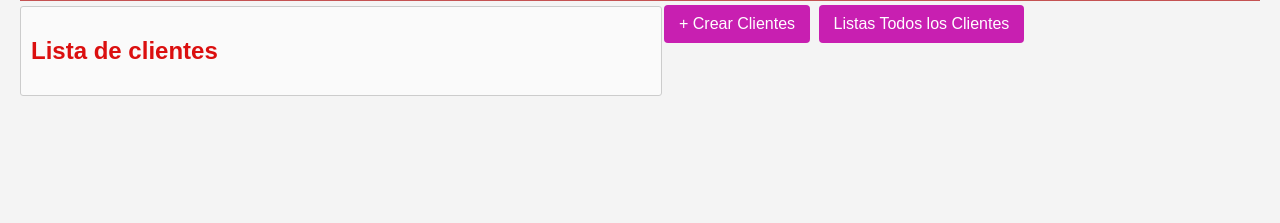
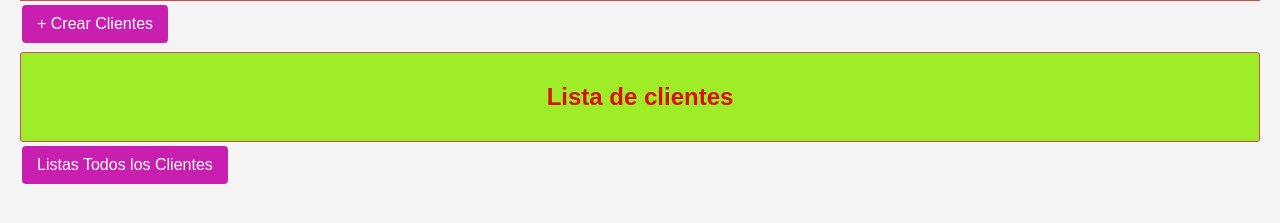
Before and after one commit to yanifischer/grupo19_nodeJs, a website: page public/index.html in a window 1280 px wide. Shown: the part 101-324 px from the top of the page. Drawn offline with Linux system fonts and the light colour scheme.

Commit message:
Update estilos.css

```diff
--- a/public/estilos.css
+++ b/public/estilos.css
@@ -4,7 +4,7 @@ body {
     margin: 0;
     padding: 20px;
 }
-header {
+header, section {
     text-align:center;
     border: 1px solid #c45252;
     background: #9fed29;
@@ -15,12 +15,7 @@ section,aside {
     padding: 10px;
     -moz-border-radius:3px;-webkit-border-radius:3px;-o-border-radius:3px;border-radius:3px;
 }
-section {
-    float: left;
-    width: 50%;
-    background: #fafafa;
-    border: 1px solid #ccc;
-}
+
 aside {
     float: right;
     width: 45%;
```
